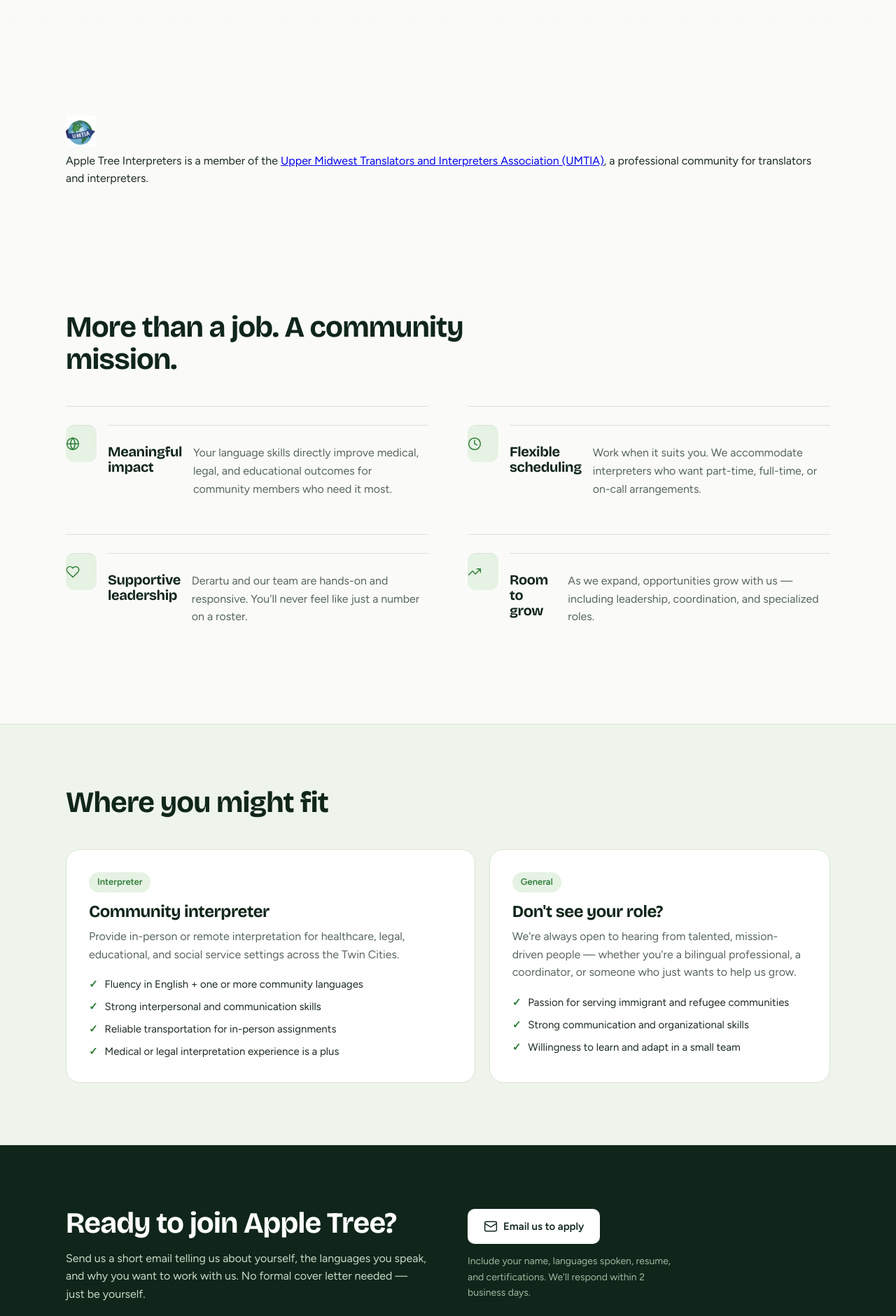
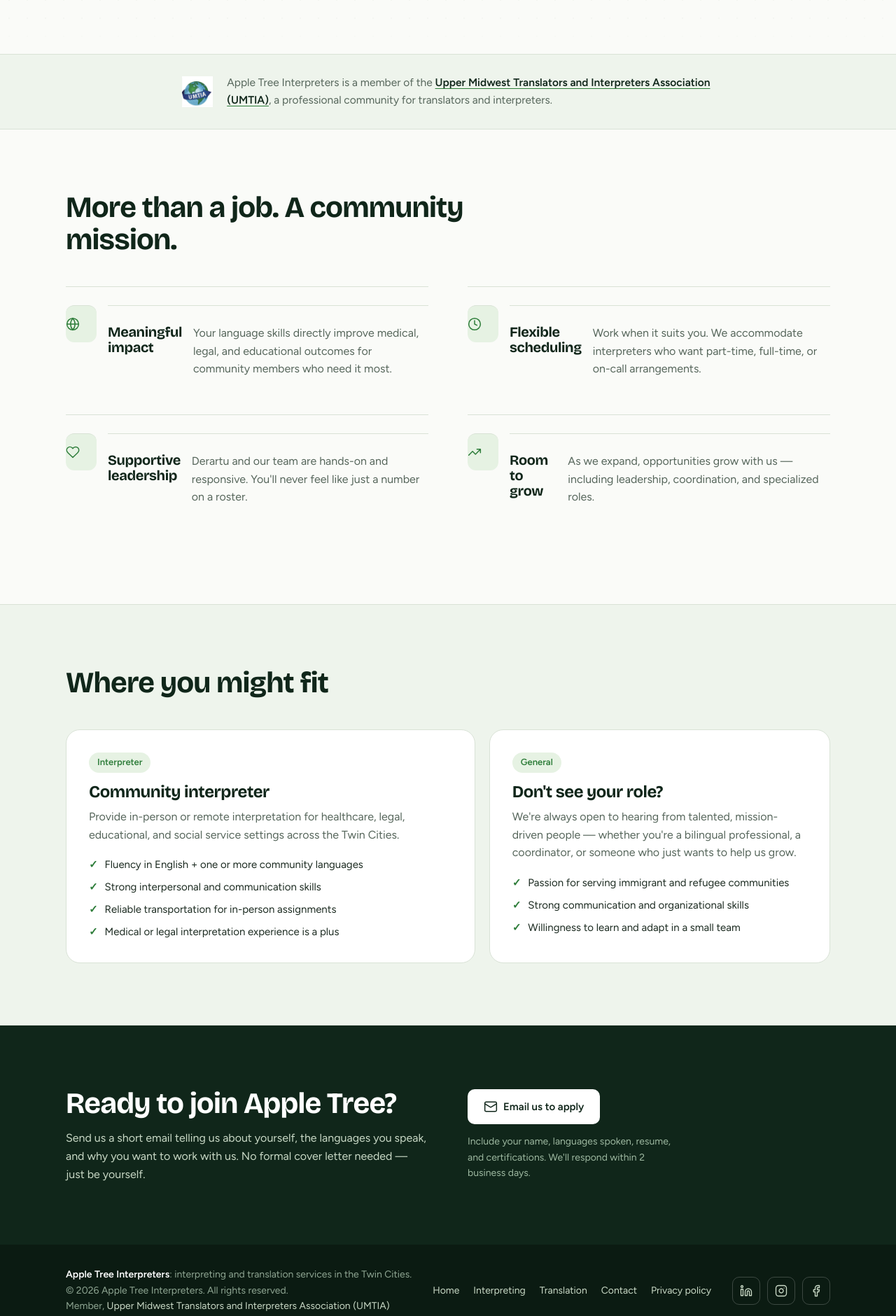
Before and after one commit to samurdahl/appletreeinterpreters.github.io, a plain HTML site: page careers/index.html in a window 1280 px wide. Shown: the part 500-2380 px from the top of the page at 70% size. Drawn offline with nearby package versions, Linux system fonts and the light colour scheme.

Commit message:
Update styles.css

```diff
--- a/styles.css
+++ b/styles.css
@@ -183,3 +183,20 @@ footer strong{color:#fff}
 .opts+.callout{margin-top:28px}
 .perks.two{grid-template-columns:1fr 1fr;gap:26px 48px;margin-top:0}
 @media(max-width:780px){.perks.two{grid-template-columns:1fr}}
+
+/* linked titles inside perk lists */
+.perks b a{color:var(--ink);text-decoration:underline;text-decoration-color:var(--leaf);text-decoration-thickness:2px;text-underline-offset:3px}
+.perks b a:hover{color:var(--leaf)}
+
+/* social icons + membership strip */
+.social{display:flex;gap:10px}
+.social a{width:40px;height:40px;border-radius:10px;border:1px solid rgba(255,255,255,.2);display:grid;place-items:center;color:#C9D9C6;transition:background .2s}
+.social a:hover{background:rgba(255,255,255,.1);color:#fff;text-decoration:none}
+.social .ico{width:18px;height:18px}
+.affil{padding:28px 0;background:var(--tint);border-block:1px solid var(--line)}
+.affil .wrap{display:flex;align-items:center;justify-content:center;gap:20px}
+.affil img{height:44px;width:auto}
+.affil p{color:var(--muted);font-size:15.5px;max-width:70ch}
+.affil a{color:var(--ink);font-weight:600;text-decoration:underline;text-decoration-color:var(--leaf);text-underline-offset:3px}
+.affil a:hover{color:var(--leaf)}
+@media(max-width:780px){.affil{padding:24px 0}.affil .wrap{flex-direction:column;text-align:center}}
```
